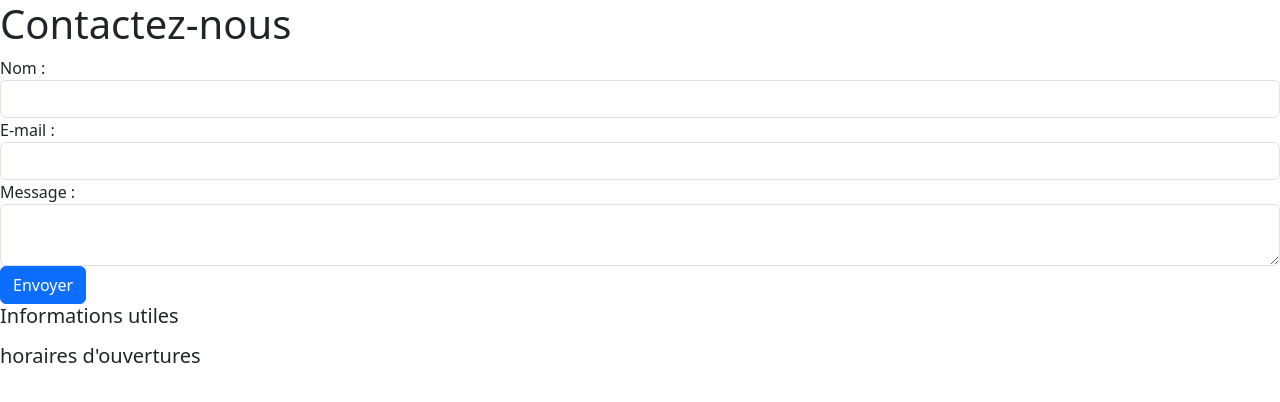
After one commit to Sebqstien/Garage_V.Parrot, a PHP site: template src/Views/contact/index.html.twig in a window 1280 px wide. The commit adds this page. Shown: the top 402 px of the page. Run offline with PHP 8.4, Linux system fonts and the light colour scheme; the template is opened without the code that fills it, so the values that code supplies are empty; some libraries are stand-ins or nearby versions; some web fonts are replaced.

Commit message:
📦 NEW: /contact ok  Formulaire contact OK

```diff
--- a/src/Config.php
+++ b/src/Config.php
@@ -27,4 +27,9 @@ abstract class Config
      * @var string
      */
     public const DBNAME = 'garage_vparrot';
+
+    /**
+     *  Reception des formulaires des clients.
+     */
+    public const EMAIL = 'contact@vparrot.fr';
 }
--- a/src/Controllers/Controller.php
+++ b/src/Controllers/Controller.php
@@ -85,4 +85,5 @@ abstract class Controller
 
         return $uploaded;
     }
+
 }
--- a/src/Views/admin/form/horairesForm.html.twig
+++ b/src/Views/admin/form/horairesForm.html.twig
@@ -17,7 +17,7 @@
                 value="{{ horaires.heures_PM ?? '' }}" required>
         </div>
         <div class="form-group">
-            <label for="heures_AM">Telephone</label>
+            <label for="heures_AM">Heures Apres-Midi</label>
             <input type="text" class="form-control" id="heures_AM" name="heures_AM"
                 value="{{ horaires.heures_AM ?? '' }}" required>
         </div>
--- /dev/null
+++ b/src/Views/contact/index.html.twig
@@ -0,0 +1,24 @@
+{% extends "base.html.twig" %}
+
+{% block content %}
+<h1>Contactez-nous</h1>
+
+<form method="POST" action="/mail">
+    <div class="form-group">
+        <label for="nom">Nom :</label>
+        <input type="text" id="nom" name="nom" class="form-control">
+    </div>
+
+    <div class="form-group">
+        <label for="email">E-mail :</label>
+        <input type="email" id="email" name="email" class="form-control">
+    </div>
+
+    <div class="form-group">
+        <label for="message">Message :</label>
+        <textarea id="message" name="message" class="form-control"></textarea>
+    </div>
+
+    <button type="submit" class="btn btn-primary">Envoyer</button>
+</form>
+{% endblock %}
--- a/src/public/index.php
+++ b/src/public/index.php
@@ -16,6 +16,8 @@ $router = new Router;
 $router->addRoute('/', 'MainController@index');
 $router->addRoute('/annonces', 'AnnoncesController@index');
 $router->addRoute('/avis', 'AvisController@index');
+$router->addRoute("/contact", 'ContactController@index');
+$router->addRoute("/mail", 'ContactController@envoyerMailAction');
 $router->addRoute("/annonces/{id}", 'AnnoncesController@show');
 $router->addRoute("/login", 'Logincontroller@login');
 $router->addRoute("/logout", 'Logincontroller@logout');
```
Also changed, not shown: src/Controllers/ContactController.php (added, +51 -0 lines), src/Controllers/DashboardController.php (+16 -6 lines).
